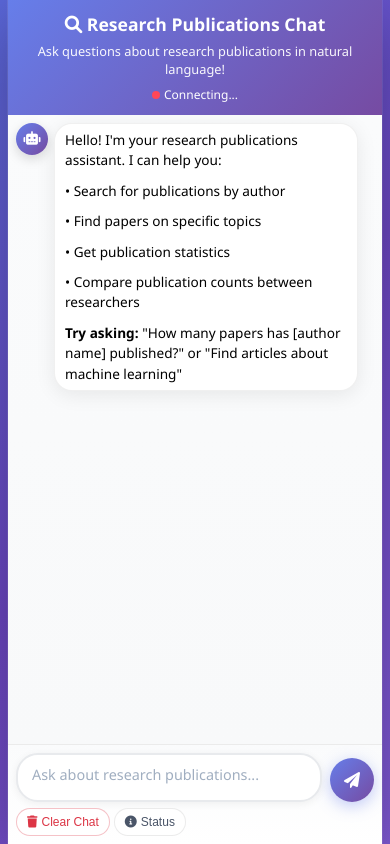
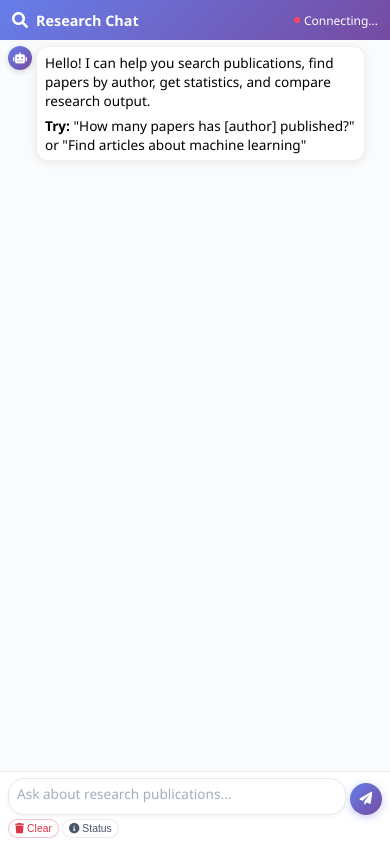
Before and after one commit to Kiratchi/research-database, a plain HTML site: page index.html in a window 390 px wide. Drawn offline with nearby package versions, Linux system fonts and the light colour scheme; no server answers.

Commit message:
Imporved front end to work better on smaller screens

```diff
--- a/index.html
+++ b/index.html
@@ -15,60 +15,58 @@
 
         body {
             font-family: 'Segoe UI', Tahoma, Geneva, Verdana, sans-serif;
-            background: linear-gradient(135deg, #5a67d8 0%, #6b46c1 50%, #805ad5 100%);
+            background: #f8f9fa;
             height: 100vh;
-            display: flex;
-            align-items: center;
-            justify-content: center;
             overflow: hidden;
         }
 
         .chat-container {
-            background: rgba(255, 255, 255, 0.98);
-            backdrop-filter: blur(15px);
-            border-radius: 24px;
-            box-shadow: 0 20px 60px rgba(0, 0, 0, 0.3), 0 0 0 1px rgba(255, 255, 255, 0.1);
-            width: min(90vw, 900px);
-            height: min(90vh, 800px);
+            background: white;
+            width: 100vw;
+            height: 100vh;
             display: flex;
             flex-direction: column;
-            overflow: hidden;
         }
 
         .chat-header {
             background: linear-gradient(135deg, #667eea 0%, #764ba2 100%);
             color: white;
-            padding: 20px;
-            text-align: center;
-            position: relative;
-            border-radius: 24px 24px 0 0;
+            padding: 8px 16px;
+            display: flex;
+            align-items: center;
+            justify-content: space-between;
             flex-shrink: 0;
+            min-height: 44px;
+            box-shadow: 0 2px 8px rgba(0, 0, 0, 0.1);
+        }
+
+        .header-left {
+            display: flex;
+            align-items: center;
+            gap: 8px;
         }
 
         .chat-header h1 {
-            font-size: clamp(1.2rem, 3vw, 1.6rem);
-            margin-bottom: 6px;
+            font-size: 1rem;
             font-weight: 600;
         }
 
-        .chat-header p {
-            opacity: 0.95;
-            font-size: clamp(0.8rem, 2vw, 0.95rem);
+        .header-subtitle {
+            font-size: 0.75rem;
+            opacity: 0.9;
+            margin-left: 8px;
         }
 
         .status-indicator {
-            position: absolute;
-            top: 16px;
-            right: 20px;
             display: flex;
             align-items: center;
-            gap: 6px;
-            font-size: clamp(0.75rem, 1.5vw, 0.85rem);
+            gap: 4px;
+            font-size: 0.75rem;
         }
 
         .status-dot {
-            width: 8px;
-            height: 8px;
+            width: 6px;
+            height: 6px;
             border-radius: 50%;
             background: #ff4757;
             flex-shrink: 0;
@@ -81,14 +79,13 @@
         .chat-messages {
             flex: 1;
             overflow-y: auto;
-            padding: 16px;
-            background: linear-gradient(to bottom, #fafbfc 0%, #f8f9fa 100%);
+            padding: 8px 12px;
+            background: #fafbfc;
             min-height: 0;
         }
 
-        /* Custom scrollbar for chat messages */
         .chat-messages::-webkit-scrollbar {
-            width: 6px;
+            width: 4px;
         }
 
         .chat-messages::-webkit-scrollbar-track {
@@ -97,7 +94,7 @@
 
         .chat-messages::-webkit-scrollbar-thumb {
             background: rgba(102, 126, 234, 0.3);
-            border-radius: 3px;
+            border-radius: 2px;
         }
 
         .chat-messages::-webkit-scrollbar-thumb:hover {
@@ -105,10 +102,10 @@
         }
 
         .message {
-            margin-bottom: 16px;
+            margin-bottom: 12px;
             display: flex;
             align-items: flex-start;
-            gap: 8px;
+            gap: 6px;
             animation: fadeIn 0.3s ease-in;
         }
 
@@ -125,21 +122,21 @@
             color: #1565c0;
             border: 1px solid #bbdefb;
             text-align: center;
-            font-size: clamp(0.8rem, 2vw, 0.9rem);
+            font-size: 0.8rem;
             max-width: 90%;
         }
 
         .message-avatar {
-            width: clamp(36px, 8vw, 44px);
-            height: clamp(36px, 8vw, 44px);
+            width: 28px;
+            height: 28px;
             border-radius: 50%;
             display: flex;
             align-items: center;
             justify-content: center;
             color: white;
-            font-size: clamp(0.9rem, 2vw, 1.1rem);
+            font-size: 0.75rem;
             flex-shrink: 0;
-            box-shadow: 0 4px 12px rgba(0, 0, 0, 0.15);
+            box-shadow: 0 2px 6px rgba(0, 0, 0, 0.15);
         }
 
         .message.user .message-avatar {
@@ -150,19 +147,15 @@
             background: linear-gradient(135deg, #667eea 0%, #764ba2 100%);
         }
 
-        .message.assistant .message-avatar i {
-            font-size: clamp(0.85rem, 1.8vw, 1rem);
-        }
-
         .message-content {
-            max-width: min(75%, 500px);
+            max-width: 85%;
             background: white;
-            padding: 12px 16px;
-            border-radius: 18px;
-            box-shadow: 0 4px 20px rgba(0, 0, 0, 0.08);
-            line-height: 1.5;
+            padding: 8px 12px;
+            border-radius: 12px;
+            box-shadow: 0 2px 8px rgba(0, 0, 0, 0.08);
+            line-height: 1.4;
             border: 1px solid rgba(0, 0, 0, 0.06);
-            font-size: clamp(0.85rem, 2vw, 1rem);
+            font-size: 0.9rem;
             word-wrap: break-word;
             overflow-wrap: break-word;
         }
@@ -179,15 +172,15 @@
         .message-content h4,
         .message-content h5,
         .message-content h6 {
-            margin: 12px 0 6px 0;
+            margin: 8px 0 4px 0;
             font-weight: bold;
             line-height: 1.2;
         }
 
-        .message-content h1 { font-size: 1.3em; }
-        .message-content h2 { font-size: 1.2em; }
-        .message-content h3 { font-size: 1.1em; }
-        .message-content h4 { font-size: 1.0em; }
+        .message-content h1 { font-size: 1.1em; }
+        .message-content h2 { font-size: 1.05em; }
+        .message-content h3 { font-size: 1em; }
+        .message-content h4 { font-size: 0.95em; }
 
         .message-content h1:first-child,
         .message-content h2:first-child,
@@ -197,7 +190,7 @@
         }
 
         .message-content p {
-            margin-bottom: 10px;
+            margin-bottom: 6px;
         }
 
         .message-content p:last-child {
@@ -206,18 +199,18 @@
 
         .message-content ul,
         .message-content ol {
-            margin: 6px 0 10px 0;
-            padding-left: 16px;
+            margin: 4px 0 6px 0;
+            padding-left: 12px;
         }
 
         .message-content li {
-            margin-bottom: 3px;
+            margin-bottom: 2px;
         }
 
         .message-content blockquote {
-            border-left: 3px solid #ddd;
-            margin: 10px 0;
-            padding: 6px 12px;
+            border-left: 2px solid #ddd;
+            margin: 6px 0;
+            padding: 4px 8px;
             background: #f9f9f9;
             font-style: italic;
         }
@@ -229,10 +222,10 @@
 
         .message-content code {
             background: #f1f3f4;
-            padding: 2px 4px;
-            border-radius: 3px;
+            padding: 1px 3px;
+            border-radius: 2px;
             font-family: 'Courier New', monospace;
-            font-size: 0.9em;
+            font-size: 0.85em;
         }
 
         .message.user .message-content code {
@@ -242,12 +235,12 @@
         .message-content pre {
             background: #f8f9fa;
             border: 1px solid #e9ecef;
-            border-radius: 6px;
-            padding: 10px;
-            margin: 10px 0;
+            border-radius: 4px;
+            padding: 8px;
+            margin: 6px 0;
             overflow-x: auto;
             font-family: 'Courier New', monospace;
-            font-size: 0.85em;
+            font-size: 0.8em;
         }
 
         .message.user .message-content pre {
@@ -285,7 +278,7 @@
         .message-content hr {
             border: none;
             border-top: 1px solid #ddd;
-            margin: 12px 0;
+            margin: 8px 0;
         }
 
         .message.user .message-content hr {
@@ -294,9 +287,9 @@
 
         .message-content table {
             border-collapse: collapse;
-            margin: 10px 0;
+            margin: 6px 0;
             width: 100%;
-            font-size: 0.85em;
+            font-size: 0.8em;
             overflow-x: auto;
             display: block;
             white-space: nowrap;
@@ -305,7 +298,7 @@
         .message-content th,
         .message-content td {
             border: 1px solid #ddd;
-            padding: 6px 10px;
+            padding: 4px 6px;
             text-align: left;
         }
 
@@ -326,18 +319,18 @@
         .typing-indicator {
             display: none;
             align-items: center;
-            gap: 8px;
-            margin-bottom: 16px;
+            gap: 6px;
+            margin-bottom: 12px;
         }
 
         .typing-dots {
             display: flex;
-            gap: 3px;
+            gap: 2px;
         }
 
         .typing-dots span {
-            width: 6px;
-            height: 6px;
+            width: 4px;
+            height: 4px;
             border-radius: 50%;
             background: #667eea;
             animation: typing 1.4s infinite;
@@ -352,48 +345,48 @@
         }
 
         .chat-input {
-            padding: 16px;
-            background: linear-gradient(to top, #ffffff 0%, #fafbfc 100%);
+            padding: 8px 12px;
+            background: white;
             border-top: 1px solid rgba(0, 0, 0, 0.08);
             flex-shrink: 0;
         }
 
         .input-group {
             display: flex;
-            gap: 10px;
+            gap: 6px;
             align-items: flex-end;
         }
 
         .input-container {
             flex: 1;
             position: relative;
-            border: 2px solid #e8eaed;
-            border-radius: 24px;
+            border: 1px solid #e8eaed;
+            border-radius: 16px;
             background: white;
             transition: all 0.3s ease;
-            min-height: 48px;
-            max-height: min(120px, 25vh);
+            min-height: 36px;
+            max-height: 80px;
             overflow: hidden;
-            box-shadow: 0 2px 8px rgba(0, 0, 0, 0.06);
+            box-shadow: 0 1px 4px rgba(0, 0, 0, 0.06);
         }
 
         .input-container:focus-within {
             border-color: #667eea;
-            box-shadow: 0 0 0 3px rgba(102, 126, 234, 0.12), 0 4px 16px rgba(0, 0, 0, 0.1);
+            box-shadow: 0 0 0 2px rgba(102, 126, 234, 0.12), 0 2px 8px rgba(0, 0, 0, 0.1);
         }
 
         .input-field {
             width: 100%;
-            padding: 12px 16px;
+            padding: 8px 12px;
             border: none;
             background: transparent;
-            font-size: clamp(0.9rem, 2vw, 1rem);
+            font-size: 0.9rem;
             outline: none;
             resize: none;
             font-family: inherit;
-            line-height: 1.4;
-            min-height: 24px;
-            max-height: min(96px, 20vh);
+            line-height: 1.3;
+            min-height: 20px;
+            max-height: 64px;
             overflow-y: auto;
             scrollbar-width: none;
             -ms-overflow-style: none;
@@ -412,22 +405,22 @@
             background: linear-gradient(135deg, #667eea 0%, #764ba2 100%);
             border: none;
             border-radius: 50%;
-            width: 48px;
-            height: 48px;
+            width: 36px;
+            height: 36px;
             color: white;
             cursor: pointer;
             display: flex;
             align-items: center;
             justify-content: center;
             transition: all 0.3s ease;
-            font-size: clamp(1rem, 2.5vw, 1.2rem);
-            box-shadow: 0 4px 16px rgba(102, 126, 234, 0.4);
+            font-size: 0.9rem;
+            box-shadow: 0 2px 8px rgba(102, 126, 234, 0.4);
             flex-shrink: 0;
         }
 
         .send-button:hover {
             transform: scale(1.05) translateY(-1px);
-            box-shadow: 0 8px 24px rgba(102, 126, 234, 0.5);
+            box-shadow: 0 4px 12px rgba(102, 126, 234, 0.5);
         }
 
         .send-button:active {
@@ -443,8 +436,8 @@
 
         .controls {
             display: flex;
-            gap: 8px;
-            margin-top: 12px;
+            gap: 4px;
+            margin-top: 6px;
             justify-content: flex-start;
             flex-wrap: wrap;
         }
@@ -452,15 +445,15 @@
         .control-btn {
             background: rgba(255, 255, 255, 0.8);
             border: 1px solid rgba(0, 0, 0, 0.08);
-            border-radius: 20px;
-            padding: 8px 12px;
-            font-size: clamp(0.75rem, 1.8vw, 0.85rem);
+            border-radius: 12px;
+            padding: 4px 8px;
+            font-size: 0.7rem;
             cursor: pointer;
             color: #4a5568;
             transition: all 0.2s ease;
             display: flex;
             align-items: center;
-            gap: 6px;
+            gap: 3px;
             backdrop-filter: blur(10px);
             white-space: nowrap;
         }
@@ -468,7 +461,7 @@
         .control-btn:hover {
             background: rgba(255, 255, 255, 0.95);
             transform: translateY(-1px);
-            box-shadow: 0 4px 12px rgba(0, 0, 0, 0.1);
+            box-shadow: 0 2px 6px rgba(0, 0, 0, 0.1);
         }
 
         .control-btn.clear-btn {
@@ -484,23 +477,23 @@
         .error-message {
             background: #ff4757;
             color: white;
-            padding: 10px 14px;
-            border-radius: 10px;
-            margin-bottom: 10px;
+            padding: 6px 10px;
+            border-radius: 6px;
+            margin-bottom: 6px;
             display: none;
-            font-size: clamp(0.8rem, 2vw, 0.9rem);
+            font-size: 0.8rem;
         }
 
         .processing-message {
             background: linear-gradient(90deg, #667eea, #764ba2);
             color: white;
-            padding: 8px 14px;
-            border-radius: 16px;
-            font-size: clamp(0.75rem, 1.8vw, 0.85rem);
+            padding: 4px 8px;
+            border-radius: 8px;
+            font-size: 0.75rem;
             display: none;
             align-items: center;
-            gap: 8px;
-            margin-bottom: 10px;
+            gap: 4px;
+            margin-bottom: 6px;
         }
 
         .processing-icon {
@@ -508,13 +501,13 @@
         }
 
         @keyframes fadeIn {
-            from { opacity: 0; transform: translateY(10px); }
+            from { opacity: 0; transform: translateY(8px); }
             to { opacity: 1; transform: translateY(0); }
         }
 
         @keyframes typing {
             0%, 60%, 100% { transform: translateY(0); }
-            30% { transform: translateY(-10px); }
+            30% { transform: translateY(-6px); }
         }
 
         @keyframes spin {
@@ -522,150 +515,87 @@
             to { transform: rotate(360deg); }
         }
 
-        /* Tablet and small laptop adjustments */
-        @media (max-width: 1024px) {
-            .chat-container {
-                width: 95vw;
-                height: 95vh;
-                border-radius: 16px;
+        /* Mobile optimizations */
+        @media (max-width: 768px) {
+            .chat-header {
+                padding: 6px 12px;
+                min-height: 40px;
             }
 
-            .chat-header {
-                padding: 16px;
-                border-radius: 16px 16px 0 0;
+            .chat-header h1 {
+                font-size: 0.9rem;
             }
 
-            .status-indicator {
-                position: static;
-                margin-top: 8px;
-                justify-content: center;
+            .header-subtitle {
+                display: none;
             }
 
             .chat-messages {
-                padding: 12px;
+                padding: 6px 8px;
+            }
+
+            .message {
+                margin-bottom: 8px;
+                gap: 4px;
+            }
+
+            .message-avatar {
+                width: 24px;
+                height: 24px;
+                font-size: 0.7rem;
             }
 
             .message-content {
-                max-width: 80%;
-                padding: 10px 14px;
+                max-width: 88%;
+                padding: 6px 8px;
+                font-size: 0.85rem;
             }
 
             .chat-input {
-                padding: 12px;
+                padding: 6px 8px;
             }
 
-            .controls {
-                gap: 6px;
-                margin-top: 8px;
-            }
-        }
-
-        /* Mobile responsive */
-        @media (max-width: 768px) {
-            body {
-                padding: 8px;
-            }
-
-            .chat-container {
-                width: 100vw;
-                height: 100vh;
-                border-radius: 0;
-                max-width: none;
-                max-height: none;
-            }
-
-            .chat-header {
-                padding: 12px;
-                border-radius: 0;
-            }
-
-            .chat-header h1 {
-                font-size: 1.1rem;
-            }
-
-            .chat-header p {
-                font-size: 0.8rem;
-            }
-
-            .status-indicator {
-                font-size: 0.75rem;
+            .input-group {
                 gap: 4px;
             }
 
-            .message-content {
-                max-width: 85%;
-                padding: 8px 12px;
-                font-size: 0.9rem;
+            .input-container {
+                min-height: 32px;
+                max-height: 64px;
             }
 
-            .message-avatar {
+            .input-field {
+                padding: 6px 8px;
+                font-size: 0.85rem;
+                max-height: 48px;
+            }
+
+            .send-button {
                 width: 32px;
                 height: 32px;
                 font-size: 0.8rem;
             }
 
-            .input-container {
-                min-height: 44px;
-                max-height: 100px;
-                border-radius: 22px;
-            }
-
-            .input-field {
-                padding: 10px 14px;
-                font-size: 0.9rem;
-                max-height: 80px;
-            }
-
-            .send-button {
-                width: 44px;
-                height: 44px;
-                font-size: 1rem;
-            }
-
             .control-btn {
-                padding: 6px 10px;
-                font-size: 0.75rem;
-                gap: 4px;
+                padding: 3px 6px;
+                font-size: 0.65rem;
             }
 
             .controls {
-                margin-top: 6px;
+                margin-top: 4px;
+                gap: 3px;
             }
         }
 
-        /* Small mobile screens */
-        @media (max-width: 480px) {
+        /* Hide scrollbars on mobile */
+        @media (max-width: 768px) {
             .chat-messages {
-                padding: 8px;
+                scrollbar-width: none;
+                -ms-overflow-style: none;
             }
 
-            .message {
-                margin-bottom: 12px;
-                gap: 6px;
-            }
-
-            .message-content {
-                padding: 6px 10px;
-                font-size: 0.85rem;
-            }
-
-            .chat-input {
-                padding: 8px;
-            }
-
-            .input-group {
-                gap: 8px;
-            }
-
-            .controls {
-                gap: 4px;
-            }
-        }
-
-        /* High DPI / Retina display adjustments */
-        @media (-webkit-min-device-pixel-ratio: 2), (min-resolution: 192dpi) {
-            .chat-container {
-                border: 0.5px solid rgba(255, 255, 255, 0.1);
+            .chat-messages::-webkit-scrollbar {
+                display: none;
             }
         }
     </style>
@@ -673,8 +603,11 @@
 <body>
     <div class="chat-container">
         <div class="chat-header">
-            <h1><i class="fas fa-search"></i> Research Publications Chat</h1>
-            <p>Ask questions about research publications in natural language!</p>
+            <div class="header-left">
+                <i class="fas fa-search"></i>
+                <h1>Research Chat</h1>
+                <span class="header-subtitle">Ask about publications</span>
+            </div>
             <div class="status-indicator">
                 <span class="status-dot" id="statusDot"></span>
                 <span id="statusText">Connecting...</span>
@@ -687,12 +620,8 @@
                     <i class="fas fa-robot"></i>
                 </div>
                 <div class="message-content">
-                    <p>Hello! I'm your research publications assistant. I can help you:</p>
-                    <p>• Search for publications by author</p>
-                    <p>• Find papers on specific topics</p>
-                    <p>• Get publication statistics</p>
-                    <p>• Compare publication counts between researchers</p>
-                    <p><strong>Try asking:</strong> "How many papers has [author name] published?" or "Find articles about machine learning"</p>
+                    <p>Hello! I can help you search publications, find papers by author, get statistics, and compare research output.</p>
+                    <p><strong>Try:</strong> "How many papers has [author] published?" or "Find articles about machine learning"</p>
                 </div>
             </div>
 
@@ -732,7 +661,7 @@
 
             <div class="controls">
                 <button class="control-btn clear-btn" onclick="clearConversation()">
-                    <i class="fas fa-trash"></i> Clear Chat
+                    <i class="fas fa-trash"></i> Clear
                 </button>
                 <button class="control-btn" onclick="showSystemStatus()">
                     <i class="fas fa-info-circle"></i> Status
@@ -949,8 +878,8 @@
             autoResizeTextarea() {
                 this.messageInput.style.height = 'auto';
                 const scrollHeight = this.messageInput.scrollHeight;
-                const minHeight = 24;
-                const maxHeight = Math.min(96, window.innerHeight * 0.2);
+                const minHeight = 20;
+                const maxHeight = Math.min(64, window.innerHeight * 0.15);
                 const newHeight = Math.max(minHeight, Math.min(scrollHeight, maxHeight));
                 this.messageInput.style.height = newHeight + 'px';
             }
```
